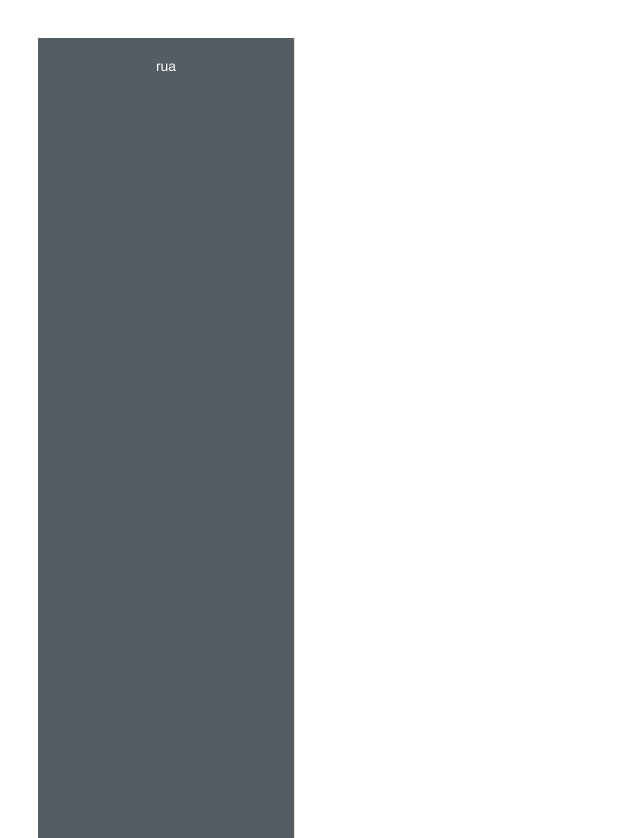
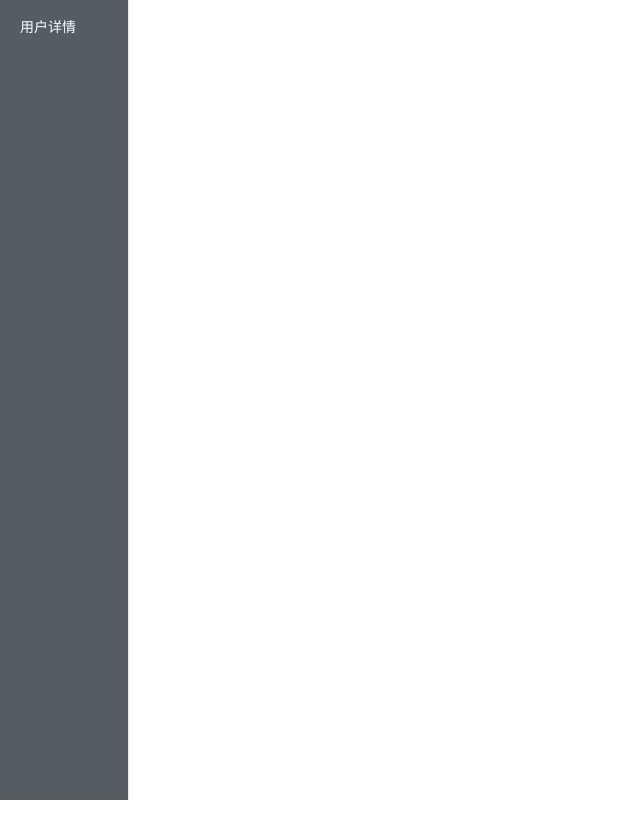
Before and after one commit to liqi0126/rental_platform_frontend, a Vue app: page / in a window 1280 px wide. Shown: the whole page, without its empty margins (0-640 px from the left). After the commit the page ends 800 px from the top, so only its background shows below. Built offline with nearby package versions, Linux system fonts and the light colour scheme.

Commit message:
侧边栏
增加了侧边栏，组件为component中的nav.vue，组件加在了App.vue中，理论上能所有页面显示

```diff
--- a/src/App.vue
+++ b/src/App.vue
@@ -1,5 +1,5 @@
 <template>
-  <div id="app">
+  <div>
     <div id="nav">
       <v-nav></v-nav>
     </div>
@@ -7,25 +7,10 @@
 </template>
 
 <style lang="scss">
-#app {
-  font-family: Avenir, Helvetica, Arial, sans-serif;
-  -webkit-font-smoothing: antialiased;
-  -moz-osx-font-smoothing: grayscale;
-  text-align: center;
-  color: #2c3e50;
-}
-
 #nav {
-  padding: 30px;
-
-  a {
-    font-weight: bold;
-    color: #2c3e50;
-
-    &.router-link-exact-active {
-      color: #42b983;
-    }
-  }
+  left: 0;
+  padding: 0;
+  margin: 0;
 }
 </style>
 
--- a/src/component/nav.vue
+++ b/src/component/nav.vue
@@ -5,16 +5,19 @@
              background-color="#545c64"
              text-color="#fff"
              active-text-color="#ffd04b">
-      <el-menu-item>rua</el-menu-item>
+      <el-menu-item>用户详情</el-menu-item>
     </el-menu>
   </div>
 </template>
 
 <style scoped>
 .el-menu-vertical-demo {
-  width: 20%;
+  width: 10%;
   height: 100%;
-  position: absolute;
+  bottom: 0;
+  left: 0;
+  position: fixed;
+  margin: 0;
 }
 </style>
 
```
